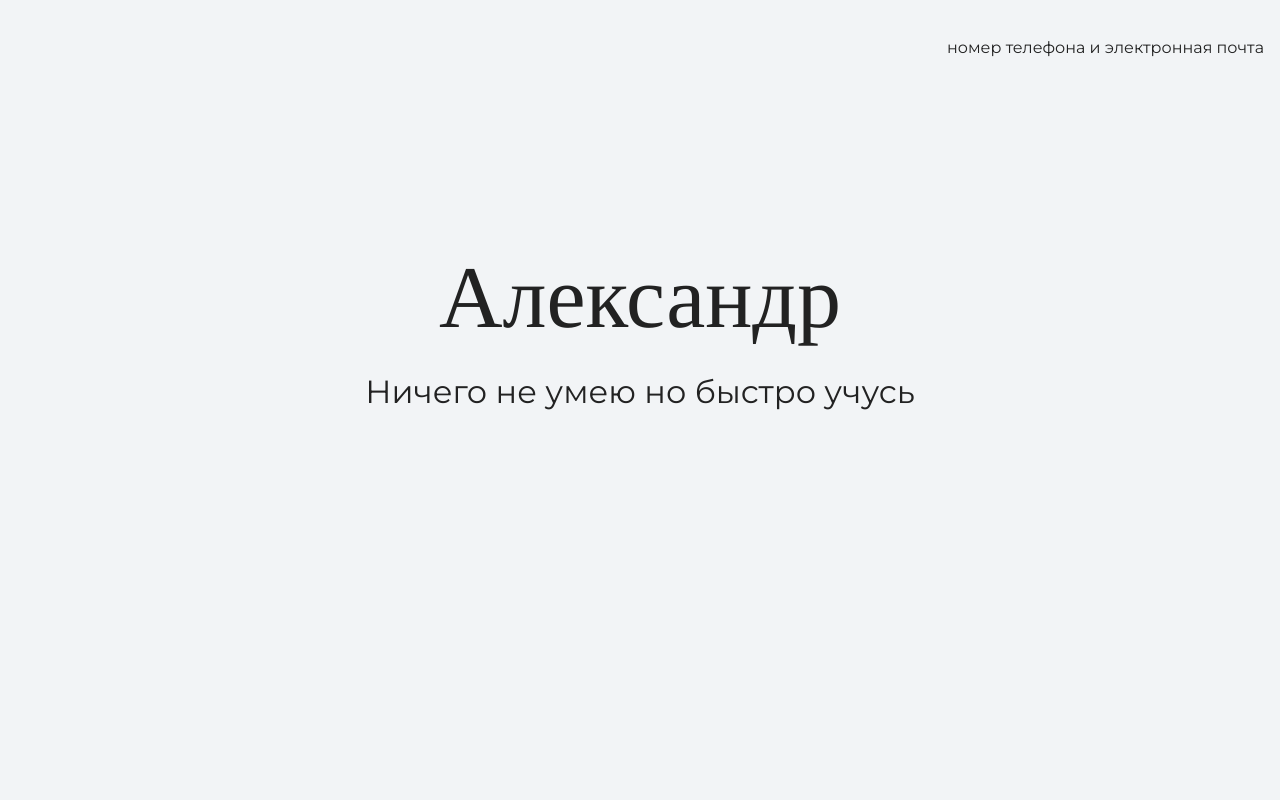
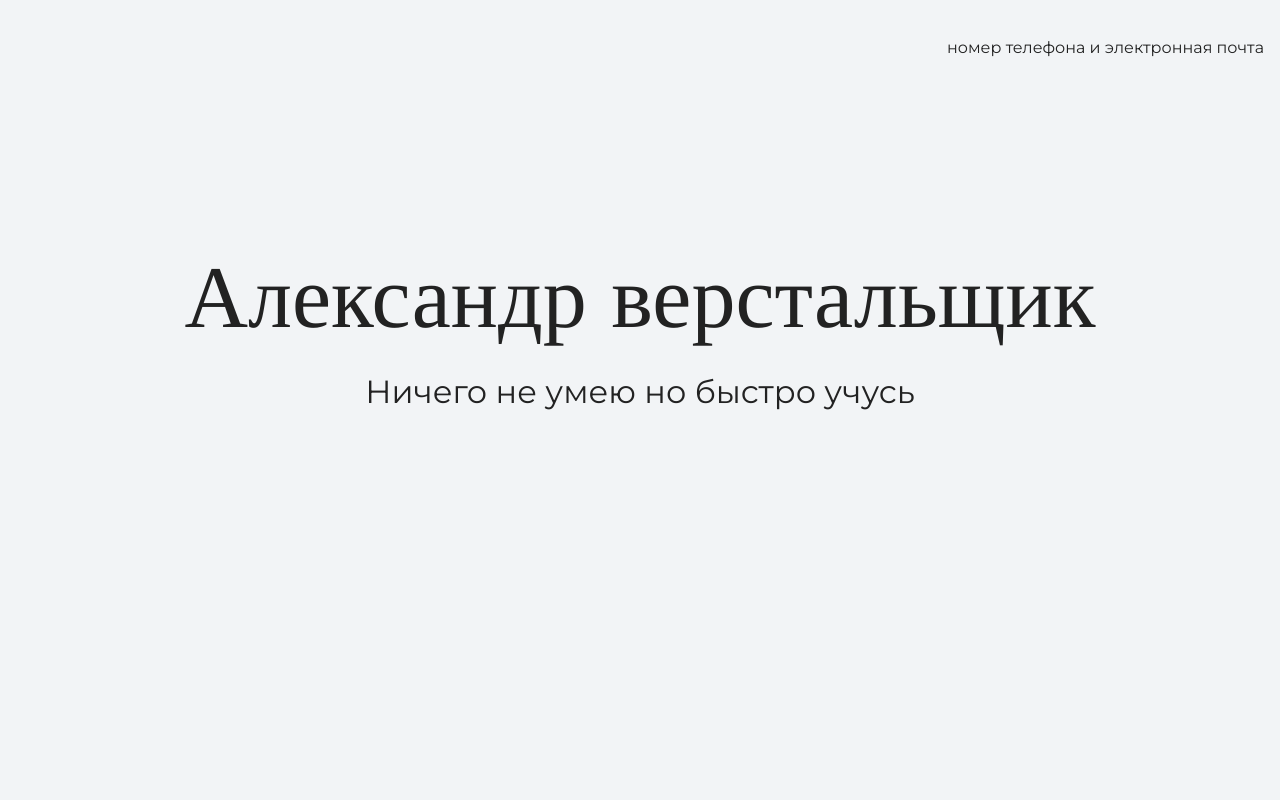
Before and after one commit to Gventar/my-site, a plain HTML site: page index.html in a window 1280 px wide. Shown: the top 800 px of the page. Drawn offline with nearby package versions, Linux system fonts and the light colour scheme.

Commit message:
меняет текст на главной странице

```diff
--- a/index.html
+++ b/index.html
@@ -16,7 +16,7 @@
 
     <section class="hero-image">
       <div class="container">
-      <h1 class="heading">Александр</h1>
+      <h1 class="heading">Александр верстальщик</h1>
     </div>
     <div class="container">
       <p>Ничего не умею но быстро учусь</p>
```
